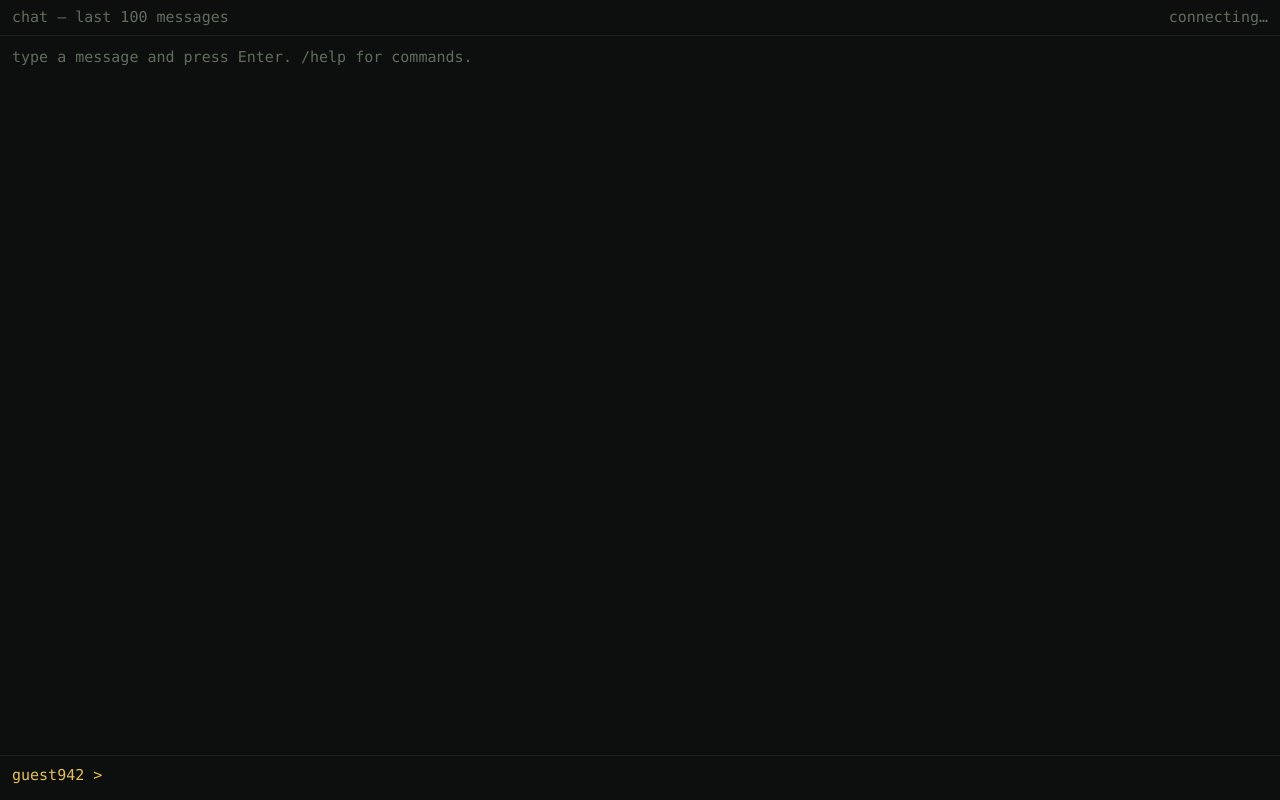
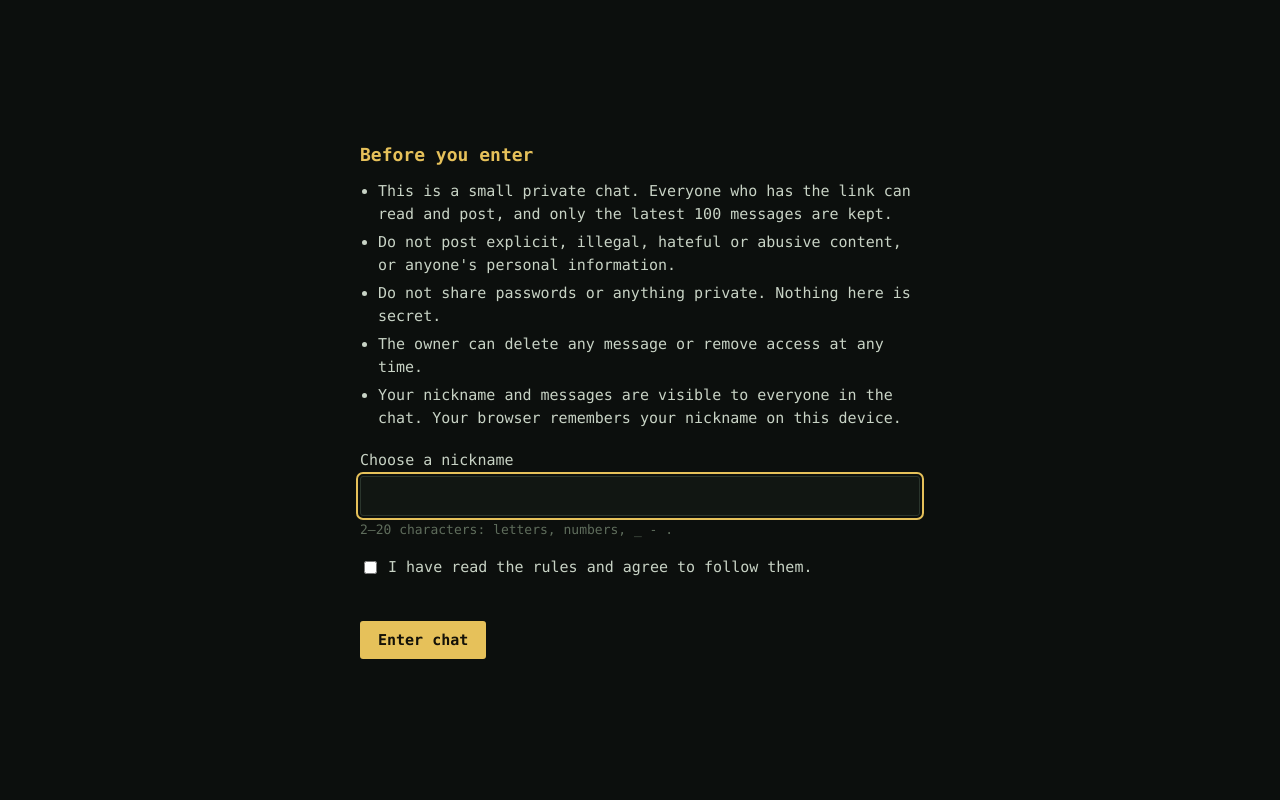
Before and after one commit to xoozyx/Skate, a plain HTML site: page Chat/index.html in a window 1280 px wide. Drawn offline with Linux system fonts and the light colour scheme; no server answers.

Commit message:
Add files via upload

```diff
--- a/Chat/index.html
+++ b/Chat/index.html
@@ -32,12 +32,56 @@
     color: var(--fg); font: inherit; caret-color: var(--accent);
   }
   #in:focus-visible { outline: 0; }
+
+  #gate {
+    position: fixed; inset: 0; z-index: 10; background: var(--bg);
+    display: flex; align-items: center; justify-content: center;
+    padding: 16px; overflow-y: auto;
+  }
+  #gate[hidden] { display: none; }
+  #gate-box { width: 100%; max-width: 560px; margin: auto; }
+  #gate h1 { font-size: 18px; font-weight: 600; color: var(--accent); margin: 0 0 12px; }
+  #gate ul { margin: 0 0 20px; padding-left: 18px; }
+  #gate li { margin-bottom: 6px; }
+  #gate label { display: block; margin-bottom: 4px; }
+  #gate-nick {
+    width: 100%; background: #111612; border: 1px solid #2a352c; border-radius: 3px;
+    color: var(--fg); font: inherit; padding: 8px 10px; caret-color: var(--accent);
+  }
+  #gate-nick:focus-visible, #gate-go:focus-visible, #gate-ok:focus-visible { outline: 2px solid var(--accent); outline-offset: 2px; }
+  #gate .hint { color: var(--dim); margin: 4px 0 16px; font-size: 13px; }
+  #gate .check { display: flex; gap: 8px; align-items: flex-start; margin-bottom: 12px; cursor: pointer; }
+  #gate .check input { margin-top: 5px; }
+  #gate-err { min-height: 1.5em; margin-bottom: 8px; }
+  #gate-go {
+    background: var(--accent); color: #141108; border: 0; border-radius: 3px;
+    font: inherit; font-weight: 600; padding: 8px 18px; cursor: pointer;
+  }
 </style>
 </head>
 <body>
 <div id="bar"><span>chat — last 100 messages</span><span id="status">connecting…</span></div>
 <div id="log" aria-live="polite"></div>
 <div id="row"><span id="prompt"></span><input id="in" maxlength="500" autocomplete="off" autocapitalize="off" spellcheck="false" autofocus></div>
+
+<div id="gate" hidden role="dialog" aria-modal="true" aria-labelledby="gate-title">
+  <div id="gate-box">
+    <h1 id="gate-title">Before you enter</h1>
+    <ul>
+      <li>This is a small private chat. Everyone who has the link can read and post, and only the latest 100 messages are kept.</li>
+      <li>Do not post explicit, illegal, hateful or abusive content, or anyone's personal information.</li>
+      <li>Do not share passwords or anything private. Nothing here is secret.</li>
+      <li>The owner can delete any message or remove access at any time.</li>
+      <li>Your nickname and messages are visible to everyone in the chat. Your browser remembers your nickname on this device.</li>
+    </ul>
+    <label for="gate-nick">Choose a nickname</label>
+    <input id="gate-nick" maxlength="20" autocomplete="off" autocapitalize="off" spellcheck="false">
+    <div class="hint">2–20 characters: letters, numbers, _ - .</div>
+    <label class="check"><input type="checkbox" id="gate-ok"> <span>I have read the rules and agree to follow them.</span></label>
+    <div id="gate-err" class="err" role="alert"></div>
+    <button id="gate-go" type="button">Enter chat</button>
+  </div>
+</div>
 
 <script type="module">
 import { initializeApp } from "https://www.gstatic.com/firebasejs/10.12.2/firebase-app.js";
@@ -46,17 +90,21 @@ import {
   onChildAdded, onChildRemoved, onValue, get, remove, serverTimestamp
 } from "https://www.gstatic.com/firebasejs/10.12.2/firebase-database.js";
 
-/* ====== 1. PASTE YOUR FIREBASE CONFIG HERE ====== */
-const firebaseConfig = {
-  apiKey: "AIzaSyDPK51eLvQ4adk_qWhZH1ip5FV1-rJJMfE",
-  authDomain: "skatebox-chat.firebaseapp.com",
-  databaseURL: "https://skatebox-chat-default-rtdb.europe-west1.firebasedatabase.app",
-  projectId: "skatebox-chat",
-  storageBucket: "skatebox-chat.firebasestorage.app",
-  messagingSenderId: "385045159160",
-  appId: "1:385045159160:web:a7b8ba8fc6a16eb6de6f0d"
-};
-/* ================================================= */
+/* Firebase settings are read from firebase-config.txt (same folder as this file) */
+async function loadConfig() {
+  const res = await fetch("firebase-config.txt", { cache: "no-cache" });
+  if (!res.ok) throw new Error("firebase-config.txt not found (HTTP " + res.status + ")");
+  const text = (await res.text())
+    .split("\n")
+    .filter(l => !/^\s*(#|\/\/)/.test(l))
+    .join("\n");
+  const cfg = {};
+  for (const m of text.matchAll(/["']?(\w+)["']?\s*:\s*["']([^"']*)["']/g)) cfg[m[1]] = m[2];
+  for (const k of ["apiKey", "databaseURL", "projectId"]) {
+    if (!cfg[k] || cfg[k].startsWith("YOUR_")) throw new Error('"' + k + '" is missing in firebase-config.txt');
+  }
+  return cfg;
+}
 
 const KEEP = 100;
 const logEl = document.getElementById("log");
@@ -87,6 +135,40 @@ function setNick(n) {
 }
 setNick(nick);
 
+/* first-visit screen: rules + nickname (change the "v1" key to show it to everyone again) */
+const ACCEPT_KEY = "chat-accepted-v1";
+function hasAccepted() {
+  try { return localStorage.getItem(ACCEPT_KEY) === "1"; } catch (e) { return false; }
+}
+if (!hasAccepted()) {
+  await new Promise(resolve => {
+    const gate = document.getElementById("gate");
+    const nameEl = document.getElementById("gate-nick");
+    const okEl = document.getElementById("gate-ok");
+    const errEl = document.getElementById("gate-err");
+    gate.hidden = false;
+    nameEl.focus();
+    function enter() {
+      const n = nameEl.value.trim();
+      if (!/^[\w\-.]{2,20}$/.test(n)) {
+        errEl.textContent = "Nickname must be 2–20 characters: letters, numbers, _ - .";
+        return;
+      }
+      if (!okEl.checked) {
+        errEl.textContent = "Tick the box to confirm you agree to the rules.";
+        return;
+      }
+      setNick(n);
+      try { localStorage.setItem(ACCEPT_KEY, "1"); } catch (e) {}
+      gate.hidden = true;
+      inEl.focus();
+      resolve();
+    }
+    document.getElementById("gate-go").addEventListener("click", enter);
+    nameEl.addEventListener("keydown", e => { if (e.key === "Enter") enter(); });
+  });
+}
+
 /* per-name color */
 function colorFor(name) {
   let h = 0;
@@ -94,10 +176,13 @@ function colorFor(name) {
   return `hsl(${h} 55% 65%)`;
 }
 
-if (firebaseConfig.apiKey === "YOUR_API_KEY") {
+let firebaseConfig;
+try {
+  firebaseConfig = await loadConfig();
+} catch (e) {
   statusEl.textContent = "not configured";
-  sys("Paste your Firebase config into index.html first.", "err");
-  throw new Error("Firebase config missing");
+  sys("Config error: " + e.message, "err");
+  throw e;
 }
 
 const app = initializeApp(firebaseConfig);
```
Also changed, not shown: Chat/firebase-config.txt (added).
